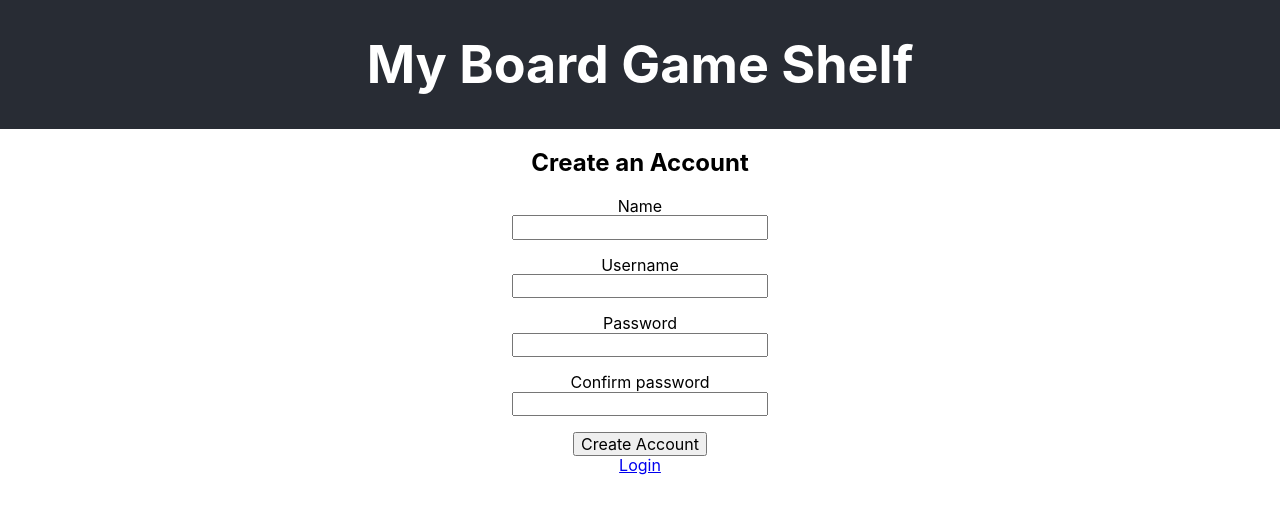
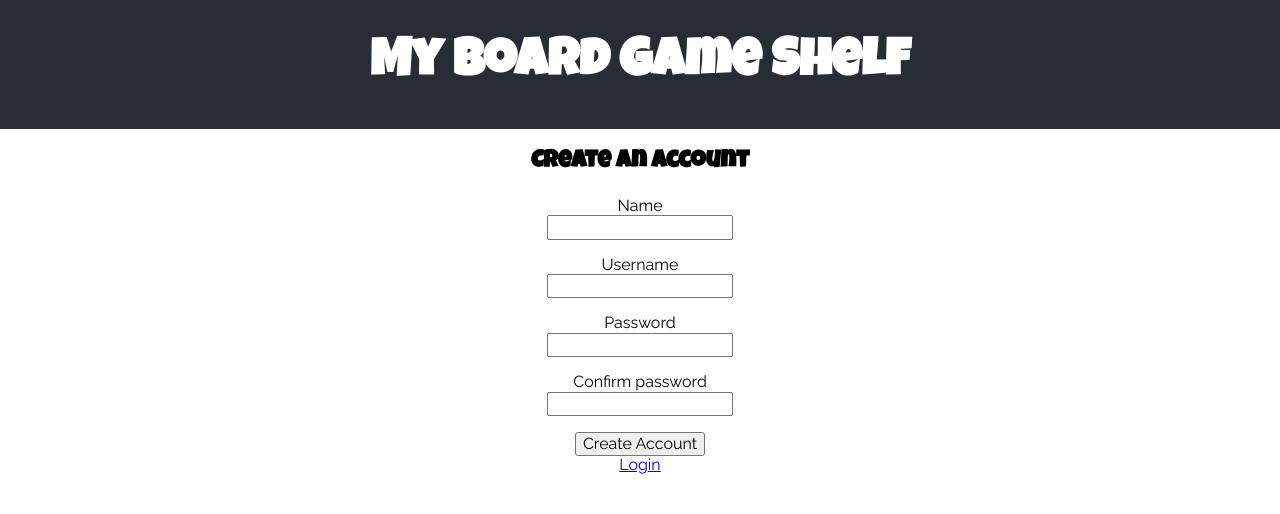
Before and after one commit to derekhouck/My-Board-Game-Shelf, a React (Create React App) app: page /register in a window 1280 px wide. Shown: the top 514 px of the page. Built offline with nearby package versions, Linux system fonts and the light colour scheme; no server answers.

Commit message:
Add Google Fonts

```diff
--- a/src/index.css
+++ b/src/index.css
@@ -1,14 +1,17 @@
+/* Google Fonts */
+@import url('https://fonts.googleapis.com/css?family=Luckiest+Guy|Raleway');
+
 body {
   margin: 0;
   padding: 0;
-  font-family: -apple-system, BlinkMacSystemFont, "Segoe UI", "Roboto", "Oxygen",
-    "Ubuntu", "Cantarell", "Fira Sans", "Droid Sans", "Helvetica Neue",
-    sans-serif;
-  -webkit-font-smoothing: antialiased;
-  -moz-osx-font-smoothing: grayscale;
+  font-family: 'Raleway', sans-serif;
 }
 
 code {
   font-family: source-code-pro, Menlo, Monaco, Consolas, "Courier New",
     monospace;
 }
+
+h1, h2, h3 {
+  font-family: 'Luckiest Guy', cursive;
+}
```
